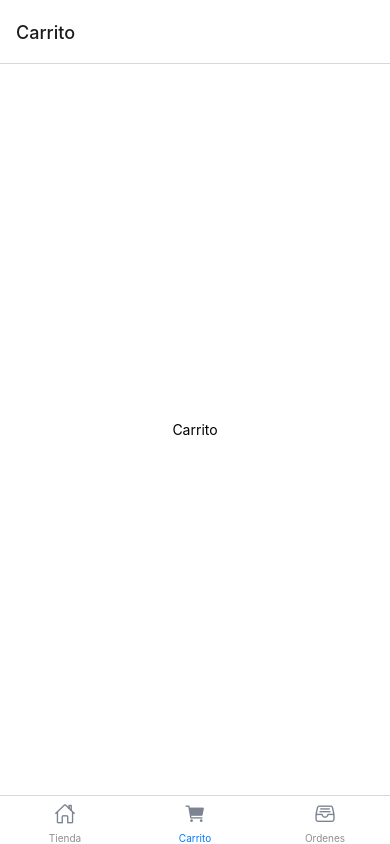
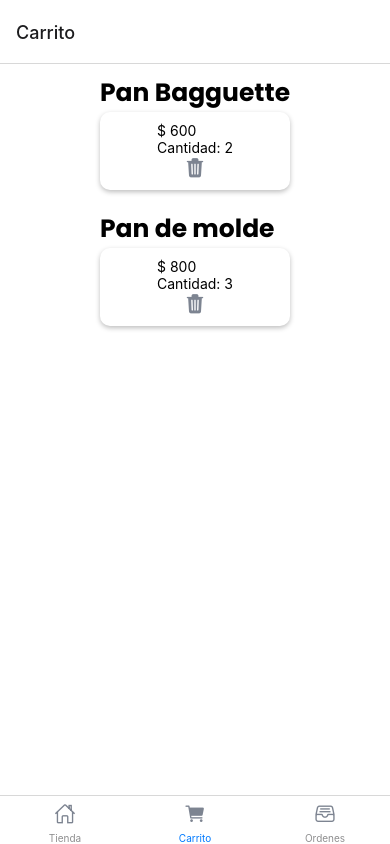
Before and after one commit to DavidTarrab26/ecommerceApp, a React Native app: screen /CartTab in a window 390 px wide. Built offline with nearby package versions, Linux system fonts and the light colour scheme.

Commit message:
cart terminado

```diff
--- a/src/components/cart-item/index.js
+++ b/src/components/cart-item/index.js
@@ -12,9 +12,9 @@ const CartItem = ({item, onDelete}) => {
             <View style={styles.contentContainer}>
                 <View style={styles.content}>
                     <Text style={styles.price}>$ {item.price}</Text>
-                    <Text style={styles.detail}>Cantidad {item.quantity}</Text>
+                    <Text style={styles.detail}>Cantidad: {item.quantity}</Text>
                 </View>
-                <TouchableOpacity onPress={()=>onDelete(item)}>
+                <TouchableOpacity onPress={()=>onDelete(item.id)}>
                     <Ionicons name="trash" size={22} color= '#7D8491'/>
                 </TouchableOpacity>
             </View>
--- a/src/components/cart-item/styles.js
+++ b/src/components/cart-item/styles.js
@@ -0,0 +1,28 @@
+import { StyleSheet } from "react-native";
+
+
+export const styles = StyleSheet.create({
+    container: {
+        flex: 1,
+        borderRadius: 10,
+        marginHorizontal: 20,
+        marginVertical: 10,
+        height: 150,
+    },
+    contentContainer: {
+        flex: 1,
+        borderRadius: 10,
+        shadowColor: "black",
+        shadowOpacity: 0.26,
+        shadowOffset: {width: 0, height: 2},
+        shadowRadius: 5,
+        elevation: 4,
+        justifyContent: "center",
+        alignItems: "center",
+        padding: 10
+    },
+    title: {
+        fontFamily: 'Poppins-Bold',
+        fontSize: 25
+    }
+})
--- a/src/screens/cart/index.js
+++ b/src/screens/cart/index.js
@@ -1,7 +1,7 @@
 import { FlatList, Text, View } from "react-native";
 import {styles} from "./style"
-import CartItem from "../../components"
-import { cart } from "../../constants/data";
+import CartItem from "../../components/cart-item"
+import {cart} from "../../constants/data";
 
 
 const Cart = ({navigation}) => {
@@ -11,11 +11,10 @@ const Cart = ({navigation}) => {
     const renderItem = ({item}) => <CartItem item={item} onDelete={onDelete} />
     return (
         <View style={styles.container}>
-            {/* <FlatList
+            <FlatList
                 data={cart}
                 renderItem={renderItem}
-            /> */}
-            <Text>Carrito</Text>
+            />
         </View>
      );
 }
```
